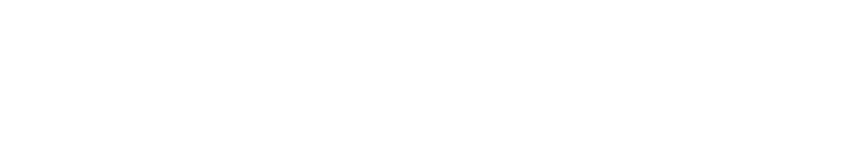
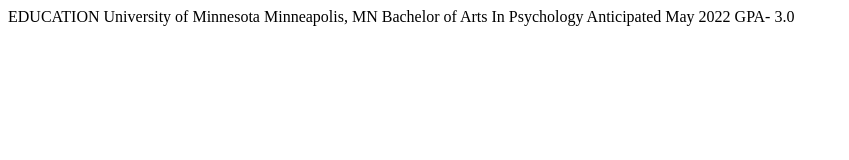
Before and after one commit to RedAded0330/AbdullahiAded.github.io, a plain HTML site: page Resume.html in a window 1280 px wide. Shown: the whole page, without its empty margins (0-849 px from the left). Drawn offline with Linux system fonts and the light colour scheme.

Commit message:
Update Resume.html

```diff
--- a/Resume.html
+++ b/Resume.html
@@ -5,6 +5,11 @@
 2616 Cedar Ave S  #1 │ Minneapois, MN 55407 │ 612-346-6053 │ Abdullahiaded0330@gmail.com </title>
 </head>
 <body>
+  <p> EDUCATION
+University of Minnesota 	Minneapolis, MN
+Bachelor of Arts In Psychology 	Anticipated May 2022
+GPA- 3.0
+ </p>
 
 </body>
 
```
